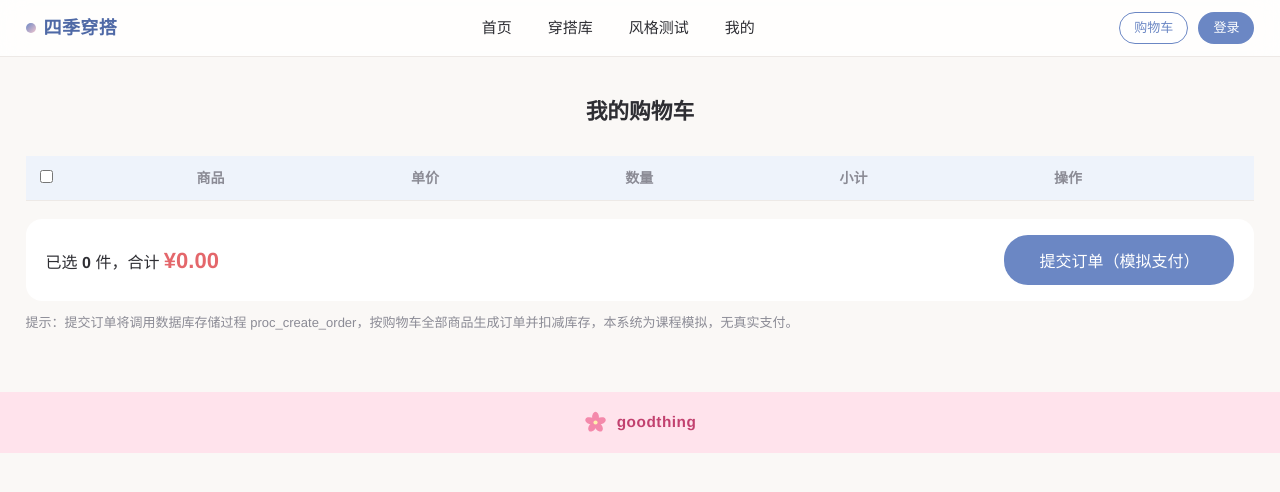
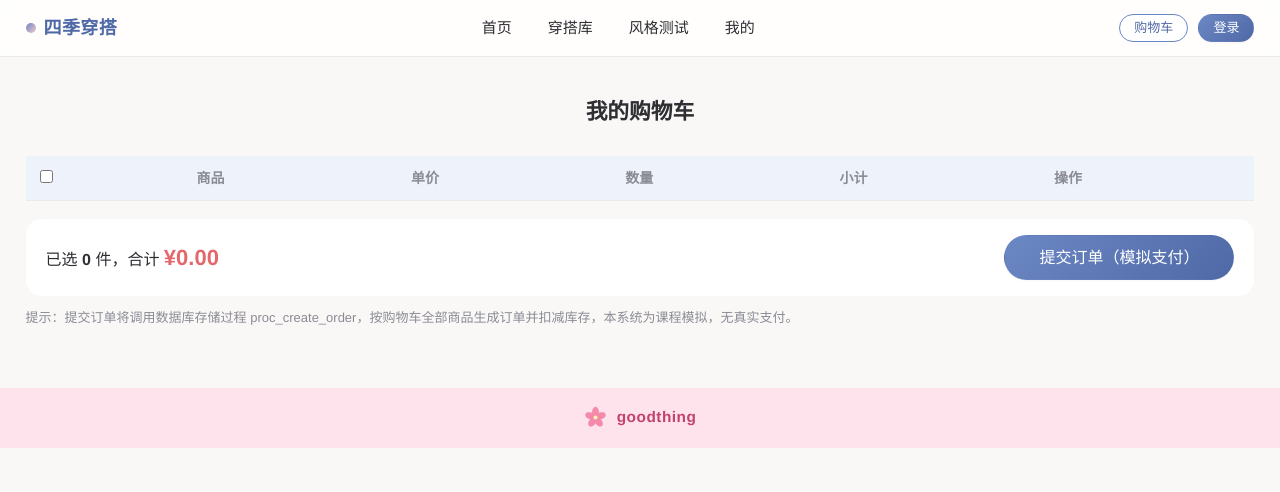
Before and after one commit to sheep-126/GoodThings, a plain HTML site: page frontend/cart.html in a window 1280 px wide. Drawn offline with Linux system fonts and the light colour scheme; no server answers.

Commit message:
样式：按钮统一胶囊形态，主按钮渐变与键盘焦点环

```diff
--- a/frontend/css/style.css
+++ b/frontend/css/style.css
@@ -167,22 +167,49 @@ a { color: var(--primary); text-decoration: none; }
 
 /* ---------------- 按钮 ---------------- */
 .btn {
-  display: inline-block;
+  display: inline-flex;
+  align-items: center;
+  justify-content: center;
+  gap: 6px;
   padding: 9px 22px;
   border: 1px solid transparent;
-  border-radius: 24px;
+  border-radius: var(--radius-pill);
   font-size: 15px;
+  font-family: inherit;
+  line-height: 1.2;
   cursor: pointer;
   text-align: center;
-  transition: all .2s;
   background: #fff;
+  color: var(--text);
+  transition: background .2s var(--ease), box-shadow .2s var(--ease),
+              transform .12s var(--ease), border-color .2s var(--ease), color .2s var(--ease);
 }
-.btn:hover { opacity: .88; }
-.btn:disabled { opacity: .45; cursor: not-allowed; }
-.btn-primary { background: var(--primary); color: #fff; }
+/* 悬浮轻微上浮，按下回落，形成可点击的物理反馈 */
+.btn:hover { transform: translateY(-1px); box-shadow: var(--shadow-2); }
+.btn:active { transform: translateY(0); box-shadow: var(--shadow-1); }
+.btn:disabled, .btn:disabled:hover {
+  opacity: .45;
+  cursor: not-allowed;
+  transform: none;
+  box-shadow: none;
+}
+/* 键盘可达性：仅键盘聚焦时出现焦点环，鼠标点击不出现 */
+.btn:focus-visible {
+  outline: none;
+  box-shadow: 0 0 0 3px var(--primary-100);
+}
+/* 主按钮：同色系渐变，比纯色更有质感 */
+.btn-primary {
+  background: linear-gradient(135deg, var(--primary) 0%, var(--primary-700) 100%);
+  color: #fff;
+  box-shadow: var(--shadow-1);
+}
+.btn-primary:hover { box-shadow: 0 6px 16px rgba(107, 135, 196, .32); }
 .btn-success { background: var(--success); color: #fff; }
 .btn-danger { background: var(--danger); color: #fff; }
-.btn-outline { border-color: var(--primary); color: var(--primary); background: #fff; }
+.btn-danger:hover { box-shadow: 0 6px 16px rgba(228, 103, 107, .30); }
+.btn-outline { border-color: var(--primary); color: var(--primary-700); background: #fff; }
+.btn-outline:hover { background: var(--primary-50); border-color: var(--primary-700); }
 .btn-sm { padding: 5px 14px; font-size: 13px; }
 .btn-lg { padding: 12px 34px; font-size: 16px; }
 .btn-block { display: block; width: 100%; }
```
